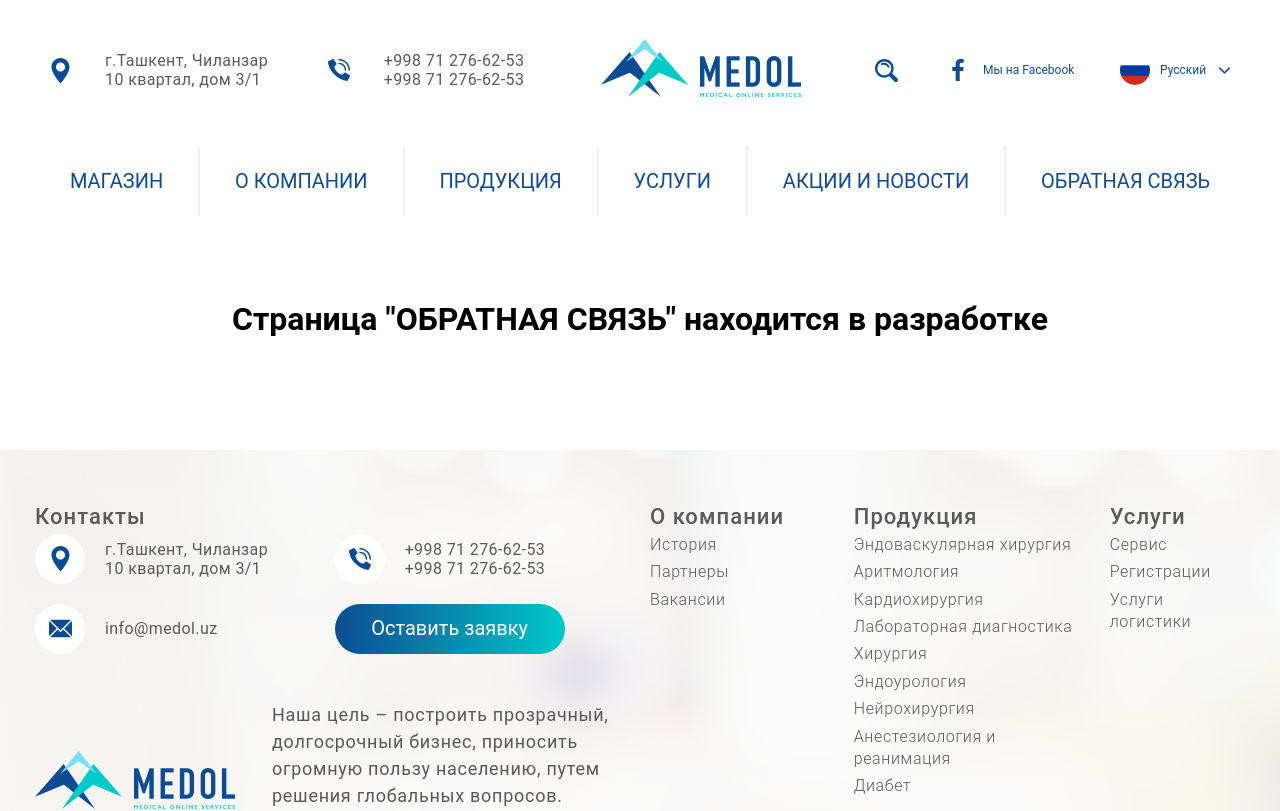
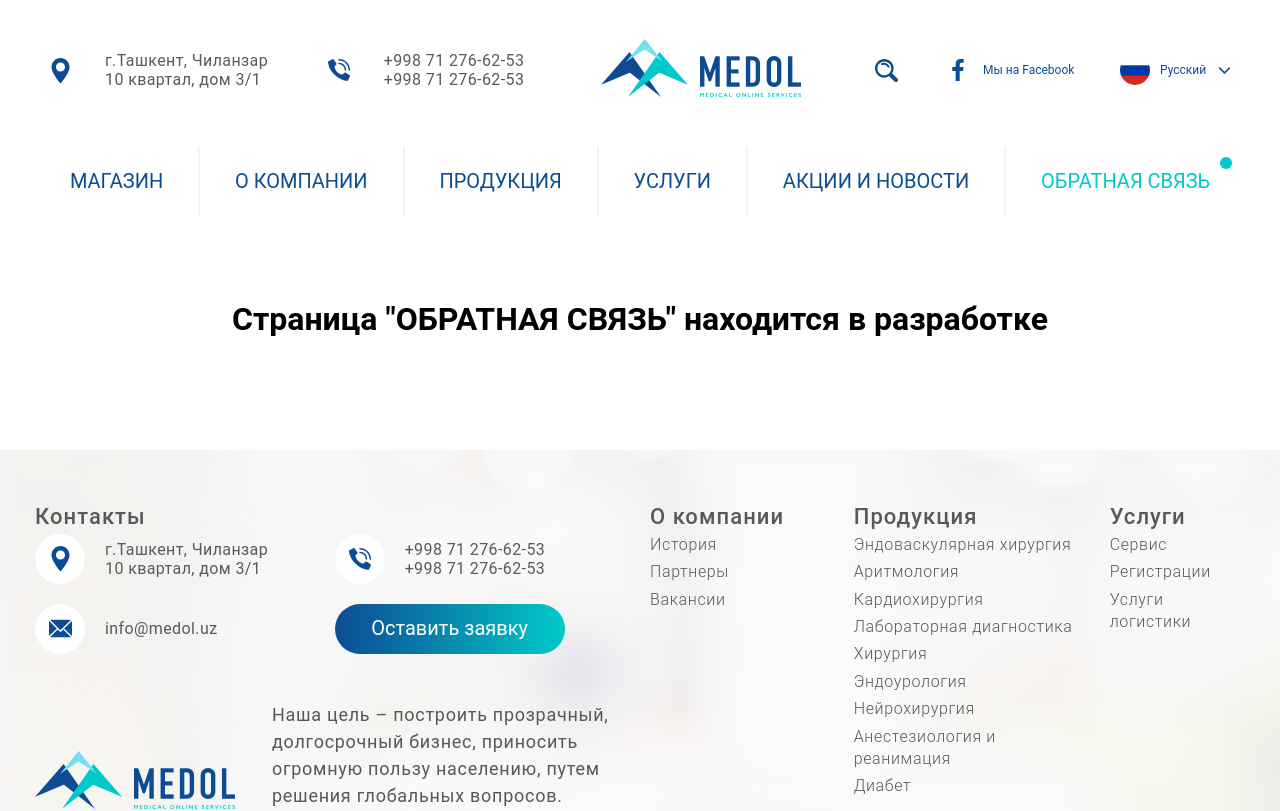
Before and after one commit to Alex-f1/medol-test, a Next.js app: page /contacts in a window 1280 px wide. Shown: the top 811 px of the page. Built offline with nearby package versions, Linux system fonts and the light colour scheme; a web font is replaced by a local one.

Commit message:
added active link in main menu

```diff
--- a/src/components/MainMenu/MainMenu.scss
+++ b/src/components/MainMenu/MainMenu.scss
@@ -109,6 +109,14 @@
             }
           }
 
+          &._is-active {
+            color: #00c9c9;
+
+            &:after {
+              opacity: 1;
+            }
+          }
+
         }
       }
     }
--- a/src/components/MainMenu/MainMenu.tsx
+++ b/src/components/MainMenu/MainMenu.tsx
@@ -1,6 +1,9 @@
+"use client";
+
 import React from 'react';
 import MainMenuData from '@/data/main-menu-data.json';
-import './MainMenu.scss'
+import './MainMenu.scss';
+import { usePathname } from 'next/navigation';
 import Link from 'next/link';
 
 type MainMenuList = {
@@ -10,7 +13,7 @@ type MainMenuList = {
 
 
 function MainMenu() {
-
+  const pathname = usePathname();
   const menuList: MainMenuList[] = MainMenuData;
 
   return (
@@ -21,7 +24,13 @@ function MainMenu() {
             menuList.map((item) => {
               return (
                 <li key={item.name}>
-                  <Link href={item.url}>{item.name}</Link>
+                  <Link
+                    datatype={item.name}
+                    className={`${pathname === item.url ? "_is-active" : ""}`}
+                    href={item.url}
+                  >
+                    {item.name}
+                  </Link>
                 </li>
               );
             })
```
